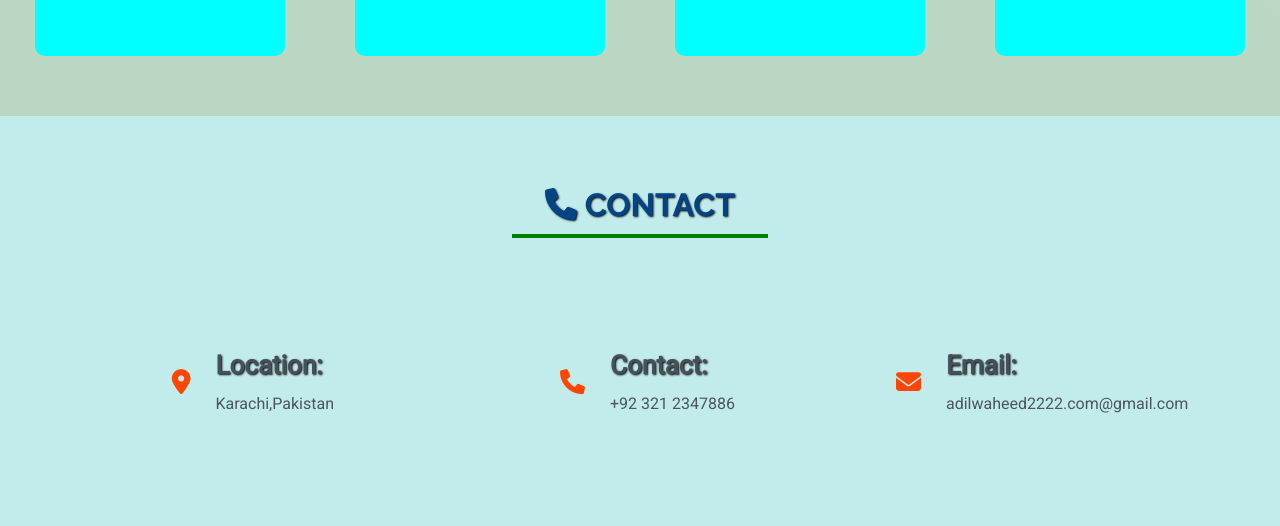
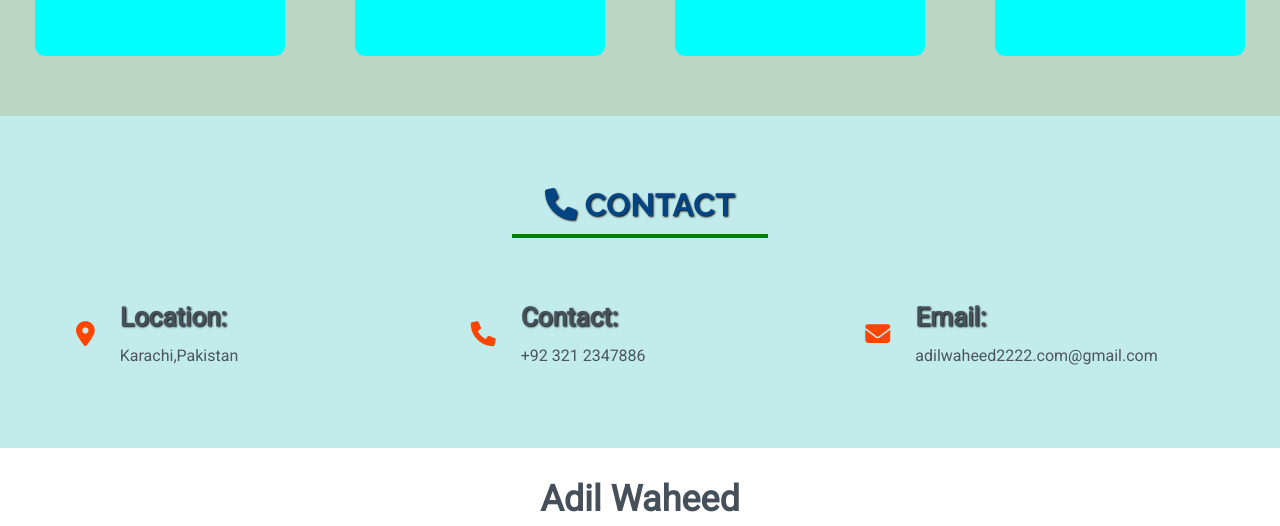
Before and after one commit to adilwaheed786/Portfolio, a plain HTML site: page Bootstrap/index.html in a window 1280 px wide. Shown: the part 2024-2550 px from the top of the page. Drawn offline with nearby package versions, Linux system fonts and the light colour scheme.

Commit message:
Web Assignment 2 add js final

```diff
--- a/Bootstrap/global.css
+++ b/Bootstrap/global.css
@@ -229,6 +229,11 @@ h1{
 align-items: center;
 justify-content: center;
 }
+.cens{
+    display: flex;
+align-items: center;
+justify-content: flex-start;
+}
 .child1 img{
     width: 100%;
     height: 100%;
@@ -304,7 +309,7 @@ justify-content: center;
     padding: 15px;
     border-radius: 40px;
     text-decoration: none;
-    transition: all 0.4s linear;
+    transition: all 0.8s linear;
 
   }
 
@@ -403,8 +408,8 @@ justify-content: center;
 }
 .dark {
     position: fixed;
-    bottom: 20px;
-    left: 30px;
+    bottom: 50%;
+    left: 10px;
     z-index: 99;
     font-size: 16px;
     border: none;
@@ -415,7 +420,7 @@ justify-content: center;
     padding: 15px;
     border-radius: 40px;
     text-decoration: none;
-    transition: all 0.4s linear;
+    transition: all 0.8s linear;
   }
   .changed{
       color: white !important;
--- a/Bootstrap/index.html
+++ b/Bootstrap/index.html
@@ -235,8 +235,8 @@
                 <div class="resume box proj">
                     <h2 class="bottom"> <i class="fa-solid fa-phone"></i> Contact </h2>
                 </div>
-                <div class="row p-5 d-flex align-items-center justify-content-center">
-                    <div class="col-lg-4 cen p-2">
+                <div class="row pb-3 pe-5 ps-5 d-flex align-items-center justify-content-center">
+                    <div class="col-lg-4 cens p-2">
                         <div class="contact-icon">
                             <i class="fa-solid fa-location-dot"></i>
                         </div>
@@ -245,7 +245,7 @@
                             <p class="chng" id="ch1">Karachi,Pakistan</p>
                         </div>
                     </div>
-                    <div class="col-lg-4 cen p-2">
+                    <div class="col-lg-4 cens p-2">
                         <div class="contact-icon">
                             <i class="fa-solid fa-phone"></i>
                         </div>
@@ -254,7 +254,7 @@
                             <p class="chng" id="ch2">+92 321 2347886</p>
                         </div>
                     </div>
-                    <div class="col-lg-4 cen p-2">
+                    <div class="col-lg-4 cens p-2">
                         <div class="contact-icon">
                             <i class="fa-solid fa-envelope"></i>
                         </div>
```
